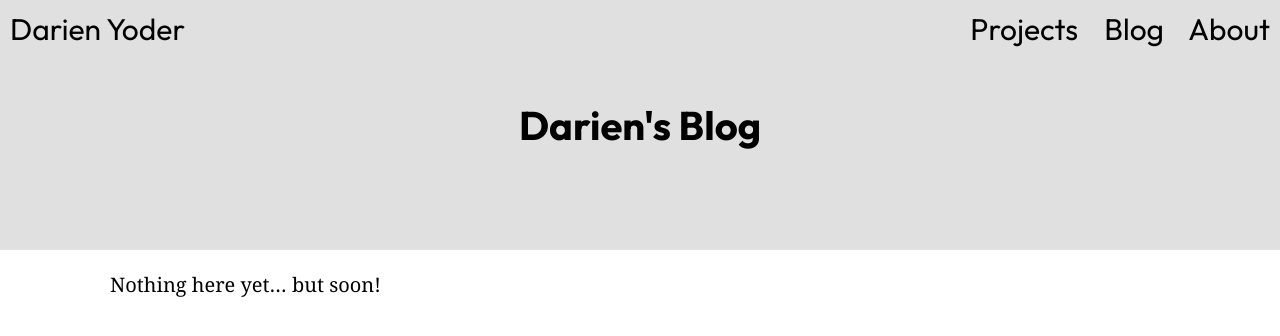
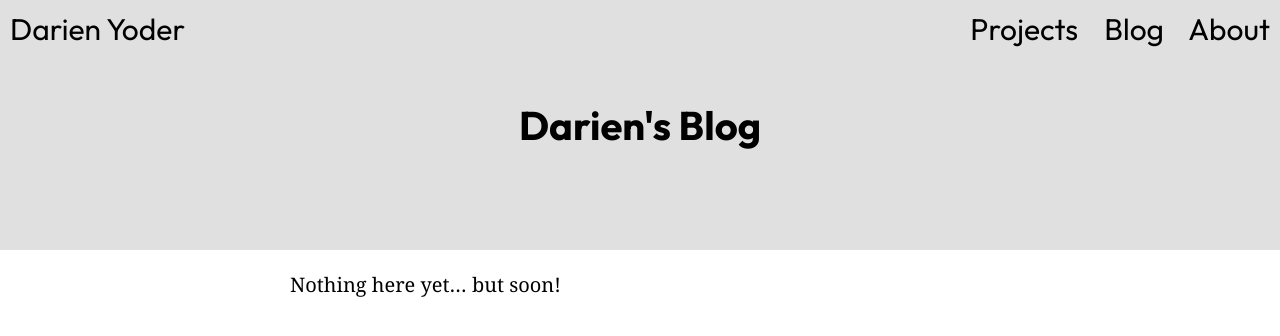
Before and after one commit to darienyoder/darienyoder.github.io, a Jekyll site: the page built from blog.md, in a window 1280 px wide. Shown: the top 336 px of the page. Built offline with Jekyll 4.4.1, drawn with Linux system fonts in a browser that asks for light colours.

```diff
--- a/_sass/post.scss
+++ b/_sass/post.scss
@@ -29,9 +29,10 @@
     font-family: "Noto Serif", serif;
 }
 
-@media only screen and (min-width: 920px)
-{
-    max-width: 900px;
+@media only screen and (min-width: 920px) {
+    #post-content {
+        max-width: 900px;
+    }
 }
 
 #post-content.wide {
```
